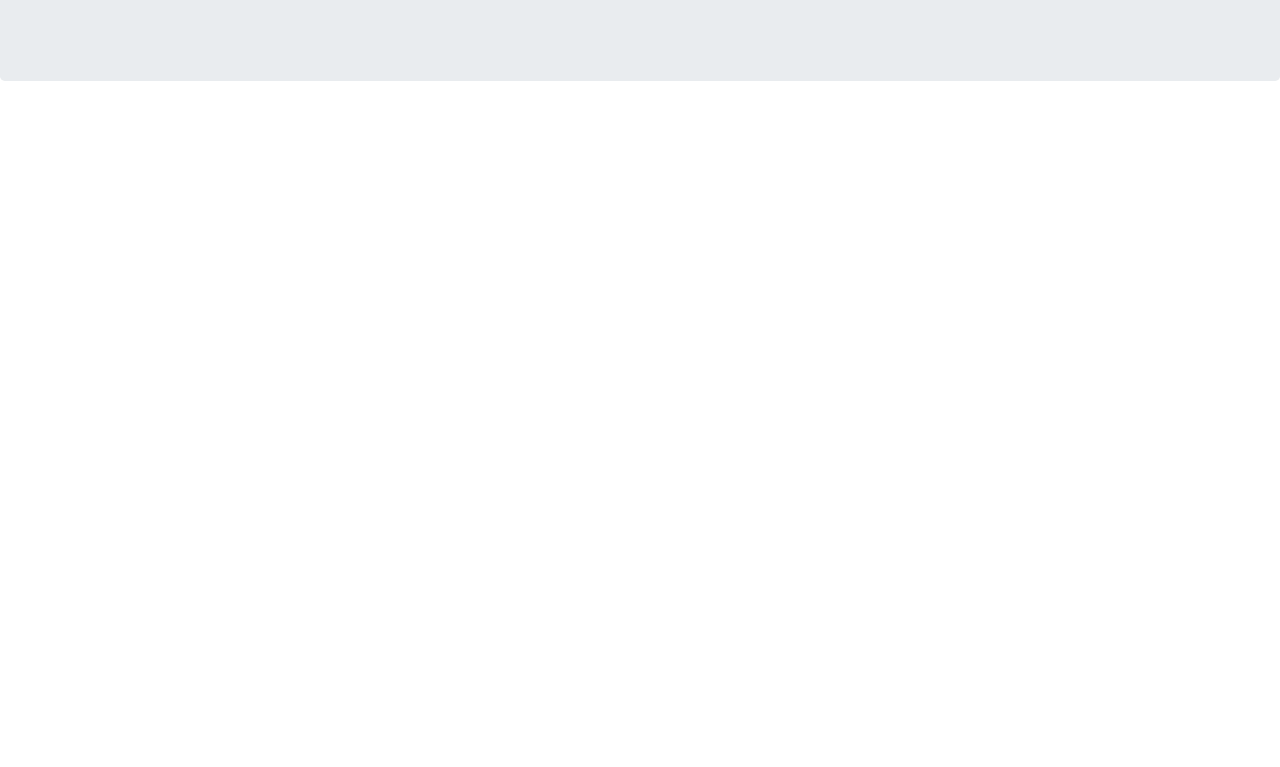
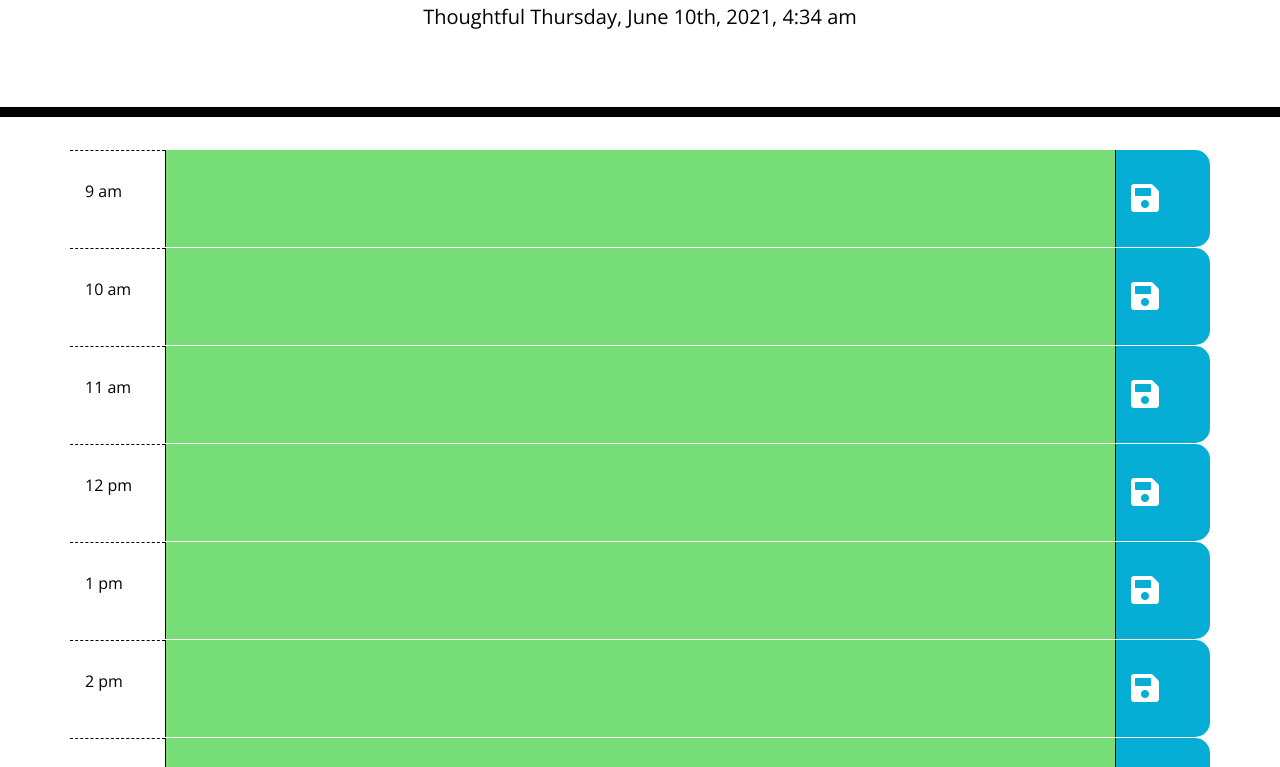
Before and after one commit to WilliamCrownover/workday-scheduler, a plain HTML site: page index.html in a window 1280 px wide. Shown: the part 187-954 px from the top of the page. Before the commit the page ends 800 px from the top, so only its background shows below. Drawn offline with nearby package versions, Linux system fonts and the light colour scheme; the site is published under a folder, as on GitHub Pages, so addresses that start at the root find nothing.

Commit message:
Fixing linked files in assets folder

```diff
--- a/index.html
+++ b/index.html
@@ -22,7 +22,7 @@
       rel="stylesheet"
     />
     <!-- Local project css -->
-    <link rel="stylesheet" href="/Assets/style.css" />
+    <link rel="stylesheet" href="./Assets/style.css" />
     <title>Work Day Scheduler</title>
   </head>
 
@@ -40,6 +40,6 @@
     <!-- Moment.js -->
     <script src="https://cdnjs.cloudflare.com/ajax/libs/moment.js/2.24.0/moment.min.js"></script>
     <!-- Local project js -->
-    <script src="/Assets/script.js"></script>
+    <script src="./Assets/script.js"></script>
   </body>
 </html>
```
